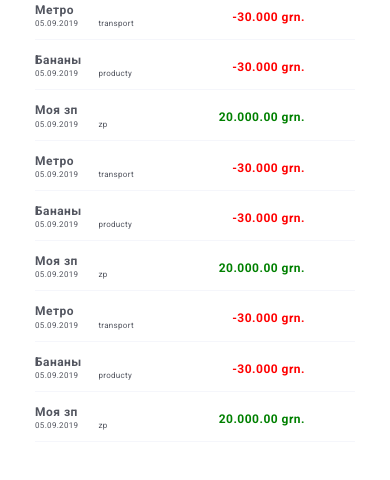
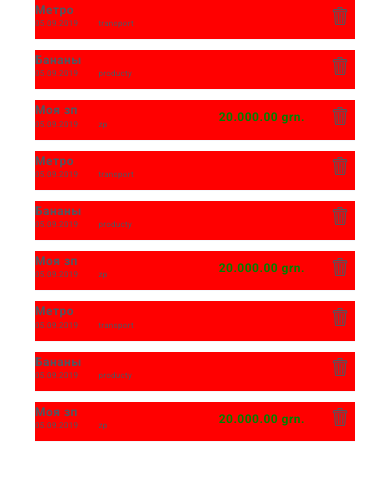
Before and after one commit to Koliadjun/kapusta-react, a React (Create React App) app: page / in a window 390 px wide. Shown: the top 480 px of the page. Built offline with nearby package versions, Linux system fonts and the light colour scheme.

Commit message:
путьСВГ

```diff
--- a/src/App.js
+++ b/src/App.js
@@ -1,5 +1,5 @@
 import React, { useState } from 'react';
-import './App.css';
+// import './App.css';
 import Transactionslist from 'components/Transactionslist/Transactionslist';
 import Container from 'components/Container/Container';
 import RegistrationForm from './components/RegistrationForm';
--- a/src/components/Transactionslist/Transactionslist.jsx
+++ b/src/components/Transactionslist/Transactionslist.jsx
@@ -1,7 +1,7 @@
 import React from 'react';
 import data from '../Transactionslist/list.json';
 import s from './transactionslist.module.css';
-import svg from '../../images/sprite.svg';
+import svg from '../../images/svg/sprite.svg';
 
 console.log(data);
 
--- a/src/components/Transactionslist/transactionslist.module.css
+++ b/src/components/Transactionslist/transactionslist.module.css
@@ -34,6 +34,7 @@
     padding-bottom: 10px;
     color: #52555f;
     border-bottom: 1px solid #f5f6fb;
+    background-color: red;
   }
 
   .tabletItem:not(:last-child) {
```
